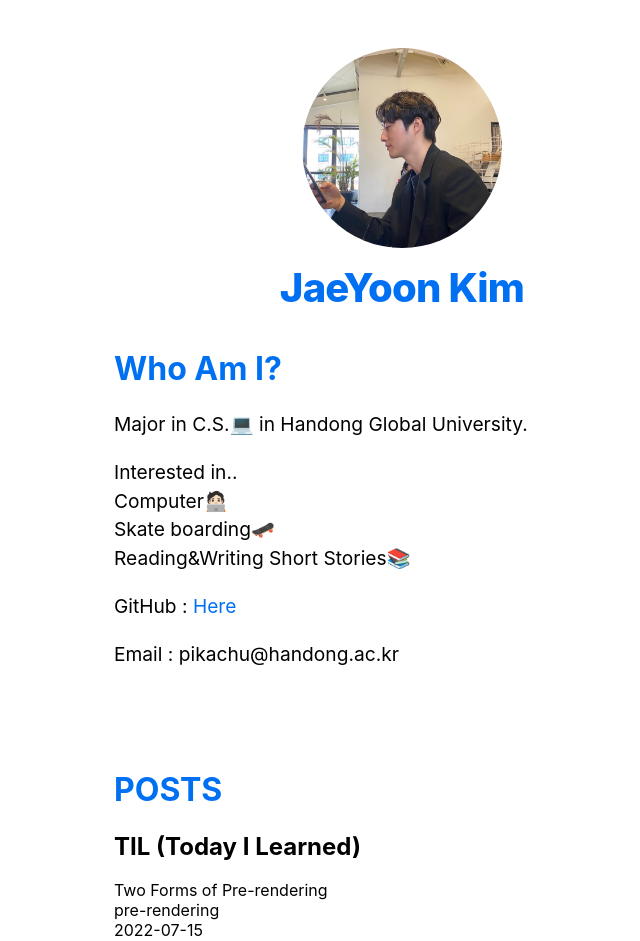
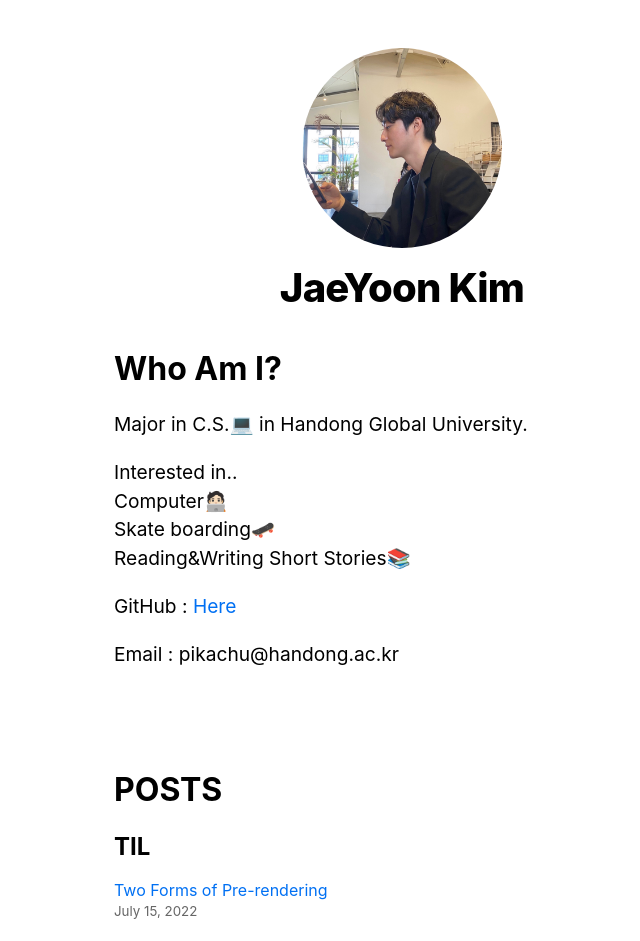
Before and after one commit to JaeYoonKimme/myPage, a Next.js app: page / in a window 1280 px wide. Shown: the top 941 px of the page, without its empty margins (238-878 px from the left). Built offline with nearby package versions, Linux system fonts and the light colour scheme.

Commit message:
Add link for posts

```diff
--- /dev/null
+++ b/components/date.js
@@ -0,0 +1,6 @@
+import { parseISO, format } from 'date-fns';
+
+export default function Date({dateString}) {
+    const date = parseISO(dateString);
+    return <time dateTime={dateString}>{format(date, 'LLLL d, yyyy')}</time>;
+}
--- a/pages/index.js
+++ b/pages/index.js
@@ -4,6 +4,7 @@
 import utilStyles from '../styles/utils.module.css';
 import styles from '../styles/others.module.css';
 import { getSortedPostsData } from '../lib/posts';
+import Date from '../components/date';
 
 export async function getStaticProps() {
   const allPostsData = getSortedPostsData();
@@ -33,17 +34,20 @@
       <br />
       <br />
       <br />
+
       <h1>POSTS</h1>
       <section className={'${utilStles.headingMd} ${utileStyles.padding1px}'}>
-        <h2 className={utilStyles.headingLg}>TIL (Today I Learned)</h2>
+        <h2 className={utilStyles.headingLg}>TIL</h2>
         <ul className={utilStyles.list}>
           {allPostsData.map(({id, date, title}) => (
             <li className={utilStyles.listItem} key={id}>
-              {title}
+              <Link href={`/posts/${id}`}>
+                <a>{title}</a>
+              </Link>
               <br />
-              {id}
-              <br />
-              {date}
+              <small className={utilStyles.lightText}>
+                <Date dateString={date} />
+              </small>
             </li>
           ))}
         </ul>
--- a/styles/globals.css
+++ b/styles/globals.css
@@ -23,8 +23,3 @@
   max-width: 100%;
   display: block;
 }
-
-h1 {
-  color: #0070f3;
-  text-decoration: none;
-}
```
Also changed, not shown: pages/posts/[id].js (+13 -7 lines).
